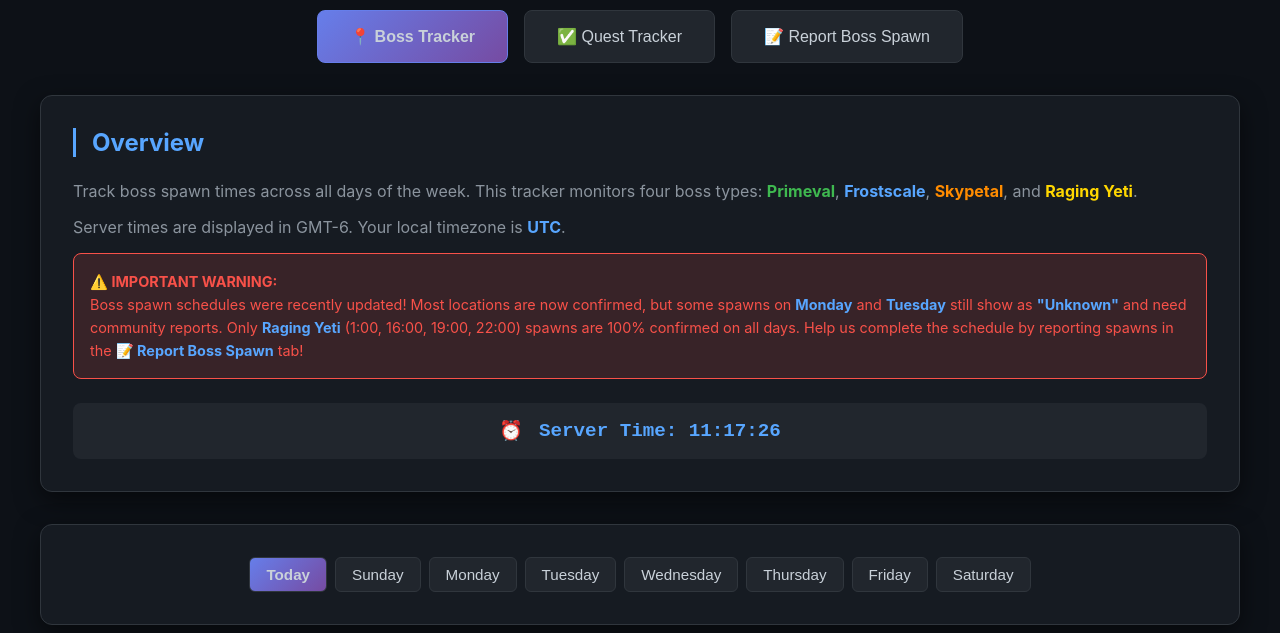
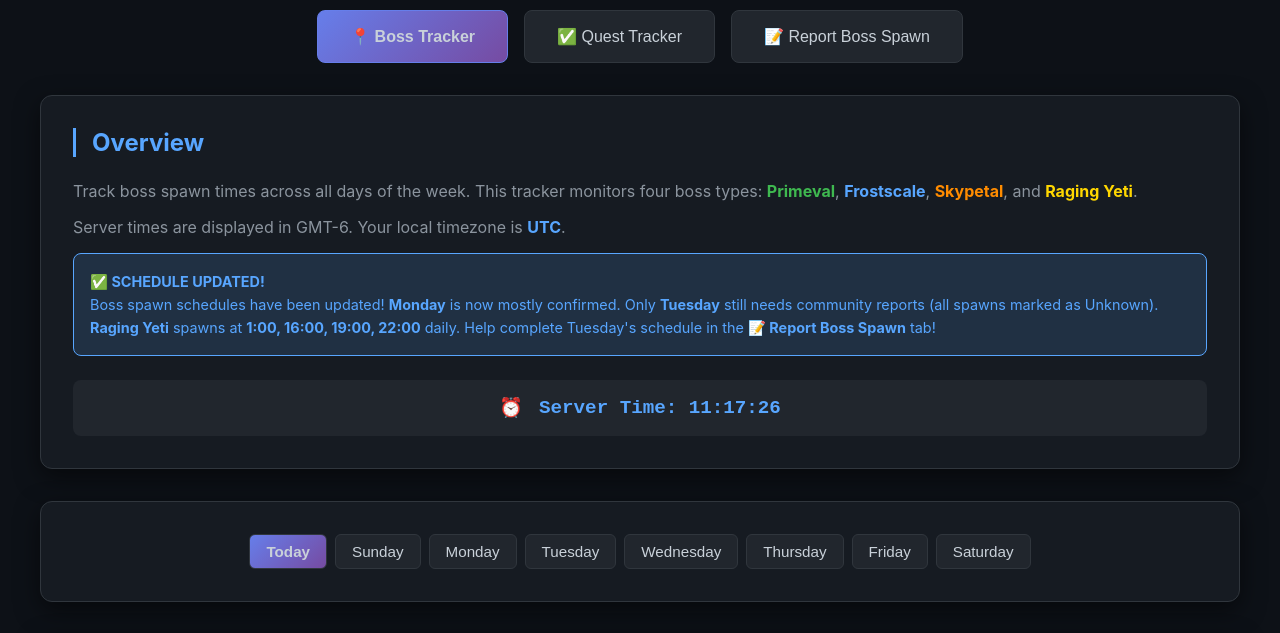
Before and after one commit to hamulyn/bosstrackerneo, a plain HTML site: page index.html in a window 1280 px wide. Shown: the part 103-736 px from the top of the page. Drawn offline with Linux system fonts and the light colour scheme.

Commit message:
Revise boss spawn schedule warnings and updates
Updated the boss spawn schedules with new information and warnings.

```diff
--- a/index.html
+++ b/index.html
@@ -21,9 +21,9 @@
 <h3>Overview</h3>
 <p>Track boss spawn times across all days of the week. This tracker monitors four boss types: <span class="primeval highlight">Primeval</span>, <span class="frostscale highlight">Frostscale</span>, <span class="skypetal highlight">Skypetal</span>, and <span class="golden highlight">Raging Yeti</span>.</p>
 <p>Server times are displayed in GMT-6. Your local timezone is <span class="frostscale highlight" id="userTimezone"></span>.</p>
-<div class="note-box" style="background: rgba(248, 81, 73, 0.15); border-color: #f85149; margin-top: 1rem;">
-<p style="color: #f85149; font-weight: bold;">⚠️ IMPORTANT WARNING:</p>
-<p style="color: #f85149;">Boss spawn schedules were recently updated! Most locations are now confirmed, but some spawns on <strong>Monday</strong> and <strong>Tuesday</strong> still show as <strong>"Unknown"</strong> and need community reports. Only <strong>Raging Yeti</strong> (1:00, 16:00, 19:00, 22:00) spawns are 100% confirmed on all days. Help us complete the schedule by reporting spawns in the <strong>📝 Report Boss Spawn</strong> tab!</p>
+<div class="note-box" style="background: rgba(88, 166, 255, 0.15); border-color: #58a6ff; margin-top: 1rem;">
+<p style="color: #58a6ff; font-weight: bold;">✅ SCHEDULE UPDATED!</p>
+<p style="color: #58a6ff;">Boss spawn schedules have been updated! <strong>Monday</strong> is now mostly confirmed. Only <strong>Tuesday</strong> still needs community reports (all spawns marked as Unknown). <strong>Raging Yeti</strong> spawns at <strong>1:00, 16:00, 19:00, 22:00</strong> daily. Help complete Tuesday's schedule in the <strong>📝 Report Boss Spawn</strong> tab!</p>
 </div>
 <div class="server-time"><span>⏰</span><span id="serverClock">00:00:00</span></div>
 </div>
```
